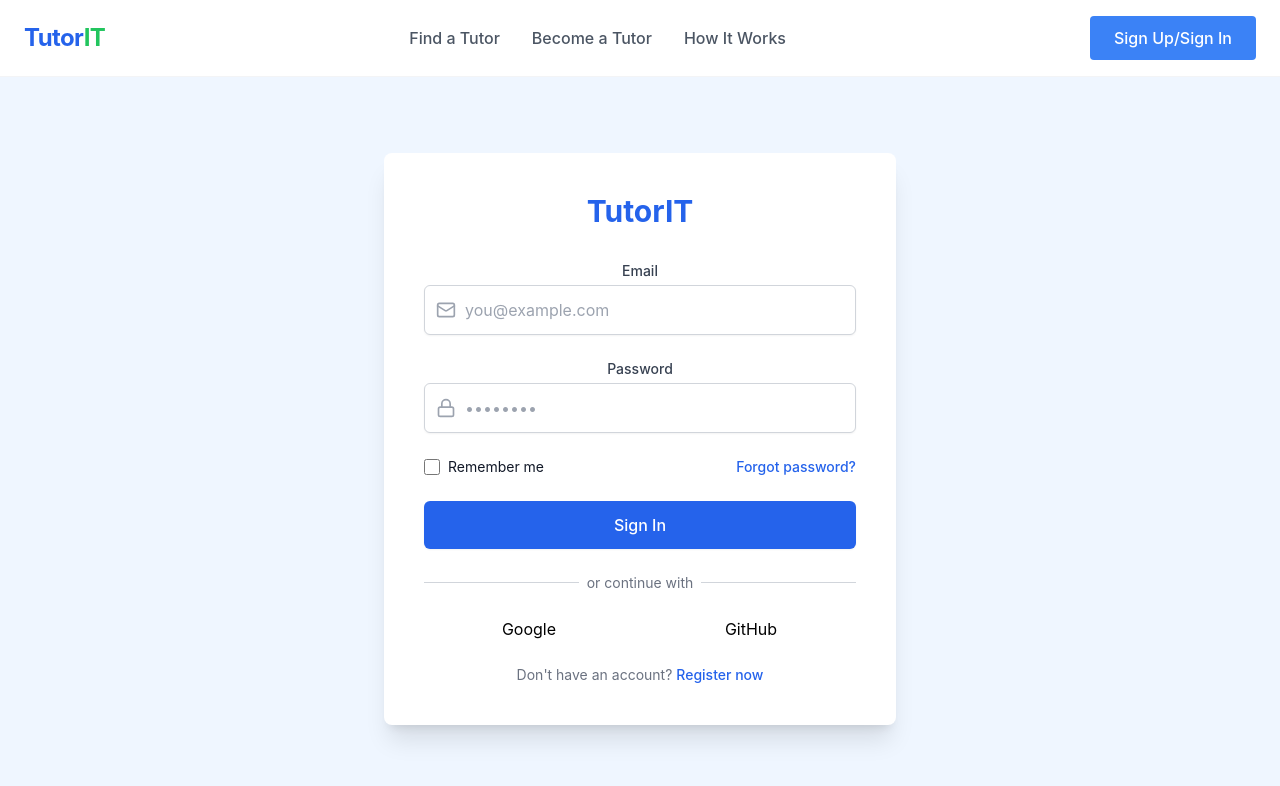
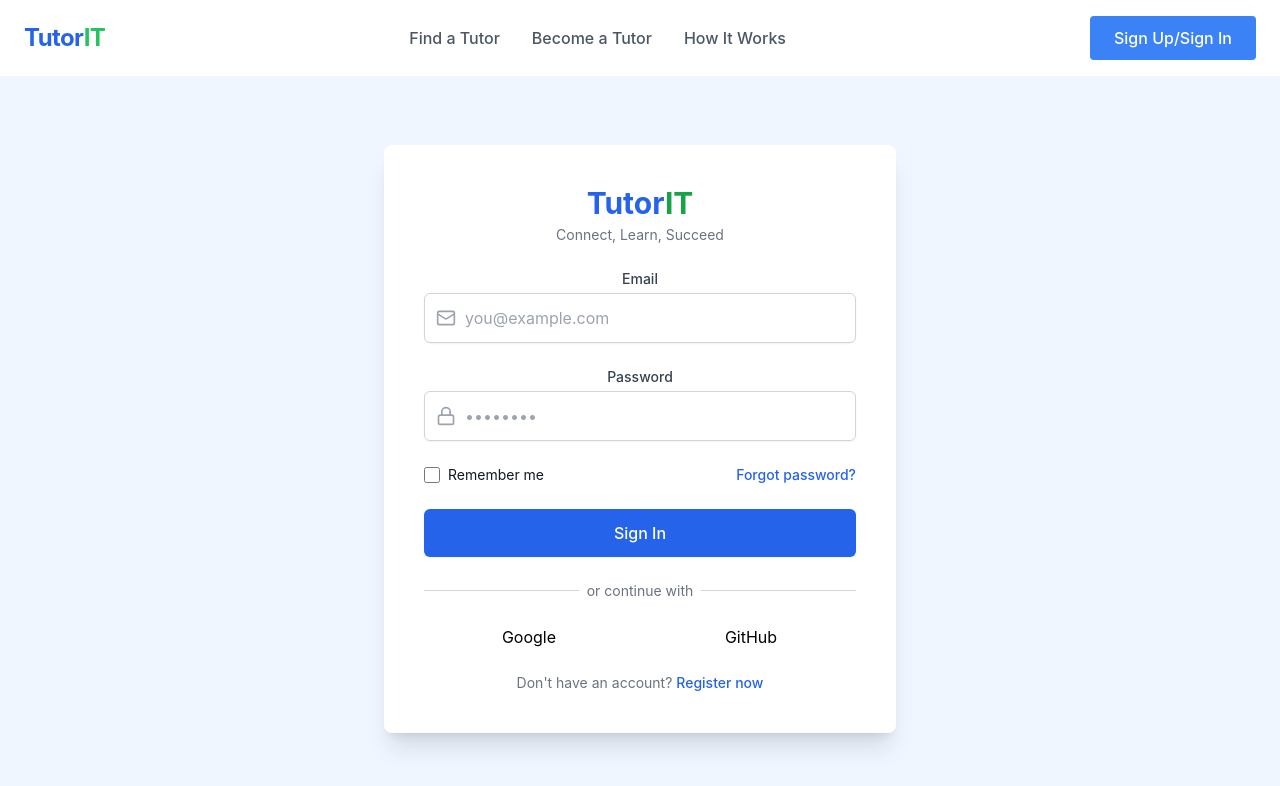
Before and after one commit to MartRup/TutorIT, a React (Create React App) app in the folder frontend/: page /login in a window 1280 px wide. Shown: the top 786 px of the page. Built offline with nearby package versions, Linux system fonts and the light colour scheme; no server answers.

Commit message:
fix(pages): update login and register pages

```diff
--- a/frontend/src/pages/LoginPage.jsx
+++ b/frontend/src/pages/LoginPage.jsx
@@ -69,8 +69,12 @@ const LoginPage = () => {
             <div className="flex-grow flex items-center justify-center p-4">
                 <div className="bg-white rounded-lg shadow-xl w-full max-w-lg p-10">
 
-                    <div className="text-center mb-8">
-                        <h1 className="text-3xl font-bold text-blue-600 mb-2">TutorIT</h1>
+                   <div className="text-center mb-6">
+                        <h1 className="text-3xl font-bold mb-1">
+                          <span className="text-blue-600">Tutor</span>
+                           <span className="text-green-600">IT</span>
+                            </h1>
+                        <p className="text-gray-500 text-sm">Connect, Learn, Succeed</p>
                     </div>
 
                     {/* FORM */}
--- a/frontend/src/pages/RegisterPage.jsx
+++ b/frontend/src/pages/RegisterPage.jsx
@@ -111,7 +111,10 @@ const RegisterPage = () => {
             <div className="flex-grow flex items-center justify-center p-4">
                 <div className="bg-white rounded-lg shadow-xl w-full max-w-lg p-10">
                     <div className="text-center mb-6">
-                        <h1 className="text-3xl font-bold text-blue-600 mb-1">TutorIT</h1>
+                        <h1 className="text-3xl font-bold mb-1">
+                          <span className="text-blue-600">Tutor</span>
+                           <span className="text-green-600">IT</span>
+                            </h1>
                         <p className="text-gray-500 text-sm">Connect, Learn, Succeed</p>
                     </div>
 
```
